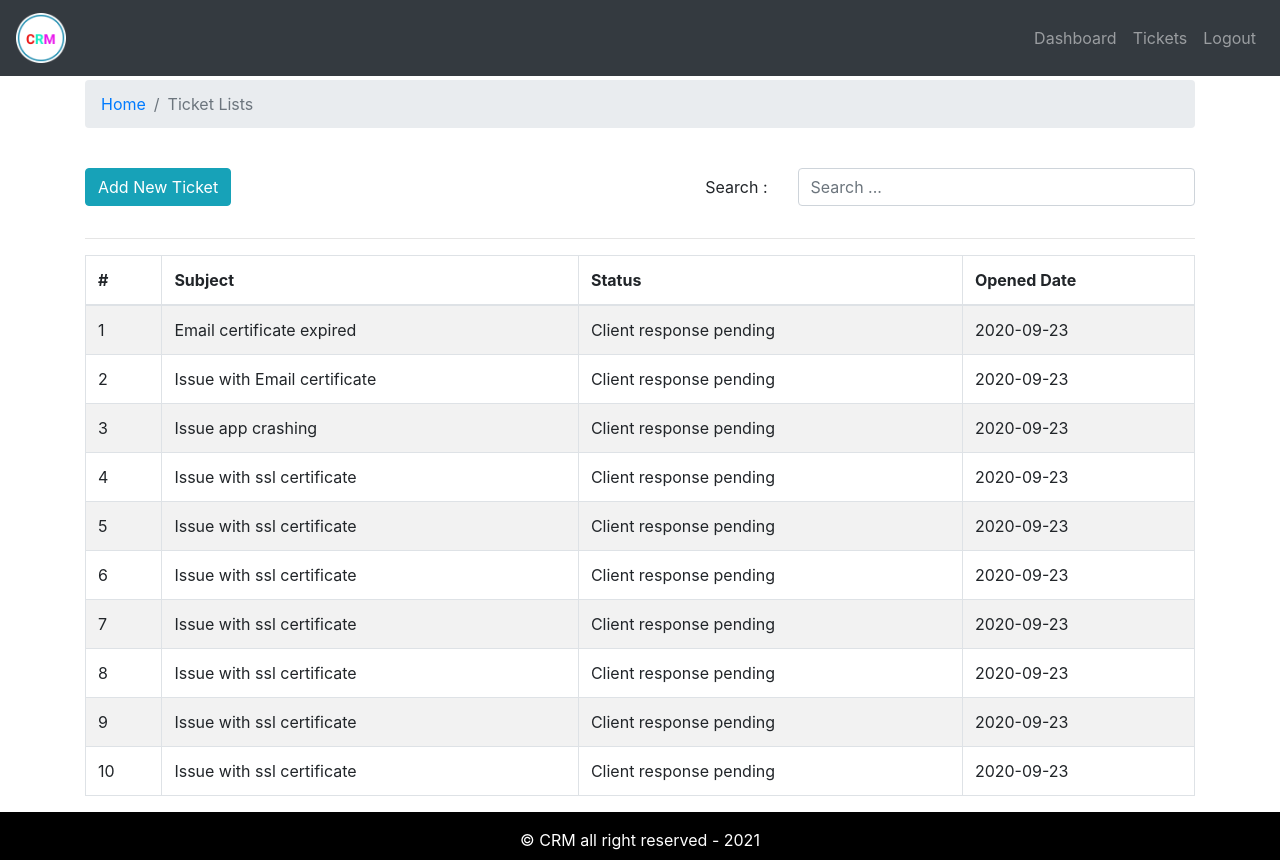
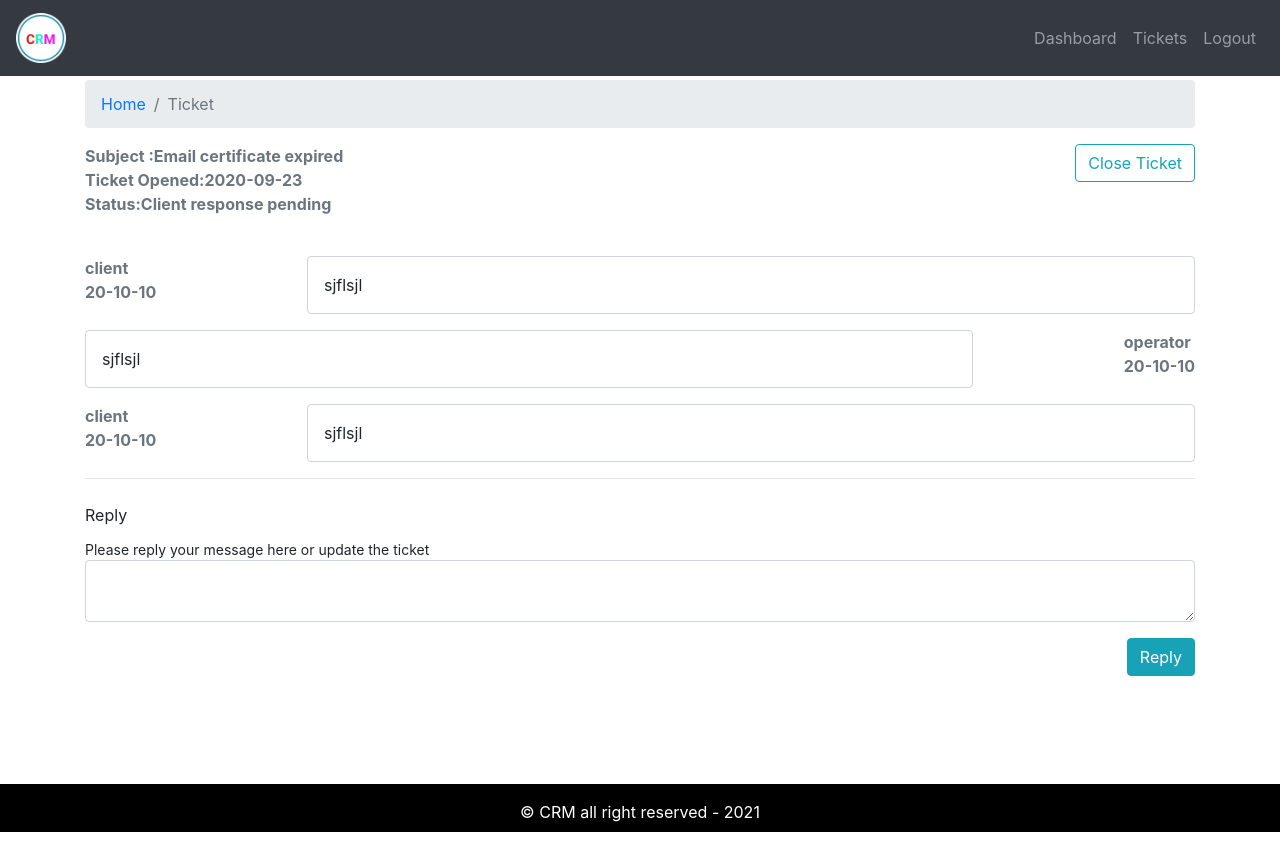
Before and after one commit to manish267/crm-frontend, a React (Create React App) app: page / in a window 1280 px wide. After the commit the page ends 832 px from the top, so only its background shows below. Built offline with nearby package versions, Linux system fonts and the light colour scheme; the HTML template or start-up script is replaced by a standard one.

Commit message:
ticket landing page

```diff
--- a/src/App.js
+++ b/src/App.js
@@ -1,8 +1,9 @@
 import './App.css';
 import { DefaultLayout } from './layout/DefaultLayout';
+import { Ticket } from './pages/ticket/Ticket.page';
 // import Dashboard from './pages/dashboard/Dashboard.page';
 // import { AddTicket } from './pages/new-ticket/AddTicket.page';
-import { TicketLists } from './pages/ticket-list/TicketLists.page';
+// import { TicketLists } from './pages/ticket-list/TicketLists.page';
 // import {Entry} from './pages/entry/Entry.page';
 
 function App() {
@@ -12,7 +13,8 @@
       <DefaultLayout>
         {/* <Dashboard /> */}
         {/* <AddTicket /> */}
-        <TicketLists />
+        {/* <TicketLists /> */}
+        <Ticket />
       </DefaultLayout>
     </div>
   );
--- /dev/null
+++ b/src/components/message-history/MessageHistory.comp.js
@@ -0,0 +1,27 @@
+import React from "react";
+import PropTypes from "prop-types";
+import "./message-history.style.css";
+
+export const MessageHistory = ({ msg }) => {
+  return (
+    <>
+      {msg ? (
+        msg.map((row, i) => (
+          <div key={i} className="message-history mt-3">
+            <div className="send font-weight-bold text-secondary">
+              <div className="sender">{row.messageBy}</div>
+              <div className="date">{row.date}</div>
+            </div>
+            <div className="message">{row.message}</div>
+          </div>
+        ))
+      ) : (
+        <h1>No Reply</h1>
+      )}
+    </>
+  );
+};
+
+MessageHistory.propTypes = {
+  msg: PropTypes.array.isRequired,
+};
--- /dev/null
+++ b/src/components/message-history/message-history.style.css
@@ -0,0 +1,19 @@
+.message-history{
+    display: flex;
+    flex-direction: row;
+    justify-content: space-between;
+}
+
+.message-history:nth-child(even){
+    display: flex;
+    flex-direction: row-reverse;
+    justify-content: space-between;
+}
+
+.message{
+    padding:1rem;
+    width:80%;
+    border:1px solid #ced4da;
+    border-radius: 0.25rem;
+
+}
--- /dev/null
+++ b/src/components/update-ticket/UpdateTicket.comp.js
@@ -0,0 +1,25 @@
+import React from 'react';
+import PropTypes from "prop-types";
+
+import { Form,Button } from 'react-bootstrap';
+
+export const UpdateTicket = ({msg,handleOnChange,handleOnSubmit}) => {
+    return (
+        <Form onSubmit={handleOnSubmit}>
+            <Form.Label>Reply</Form.Label>
+            <Form.Text>Please reply your message here or update the ticket </Form.Text>
+            <Form.Control as="textarea" value={msg} onChange={handleOnChange} row="5" name="detail"  />
+
+            <div className="text-right mt-3 mb-4">
+            <Button variant="info" type="submit">Reply</Button>
+            </div>
+        </Form>
+    )
+}
+
+UpdateTicket.propTypes = {
+
+  msg: PropTypes.string.isRequired,
+  handleOnChange:PropTypes.func.isRequired
+
+};
--- a/src/pages/ticket-list/TicketLists.page.js
+++ b/src/pages/ticket-list/TicketLists.page.js
@@ -12,6 +12,9 @@
 
   const handleOnChange = (e) => {
       const {value}=e.target;
+      if(value===""){
+          setDispTicket(tickets);
+      }
       setStr(value);
       searchTicket(str);
 
--- /dev/null
+++ b/src/pages/ticket/Ticket.page.js
@@ -0,0 +1,59 @@
+import React, { useState } from "react";
+import { Container, Row, Col, Button } from "react-bootstrap";
+import { PageBreadcrumb } from "../../components/breadcrumb/Breadcrumb.comp";
+import tickets from "../../assets/data/dummy-tickets.json";
+import { MessageHistory } from "../../components/message-history/MessageHistory.comp";
+import { UpdateTicket } from "../../components/update-ticket/UpdateTicket.comp";
+import { useEffect } from "react";
+
+const ticket = tickets[0];
+
+export const Ticket = () => {
+  const [message, setMessage] = useState("");
+
+  const handleOnChange = (e) => {
+    setMessage(e.target.value);
+  };
+
+  const handleOnSubmit=()=>{
+      alert("Form Submitted")
+  }
+
+  useEffect(() => {}, [message]);
+
+  return (
+    <Container>
+      <Row>
+        <Col>
+          <PageBreadcrumb page="Ticket" />
+        </Col>
+      </Row>
+      <Row>
+        <Col className="font-weight-bolder text-secondary">
+          <div className="subject">Subject :{ticket.subject}</div>
+          <div className="date">Ticket Opened:{ticket.addedAt}</div>
+          <div className="status">Status:{ticket.status}</div>
+        </Col>
+        <Col className="text-right">
+          <Button variant="outline-info">Close Ticket</Button>
+        </Col>
+      </Row>
+
+      <Row className="mt-4">
+        <Col>
+          <MessageHistory msg={ticket.history} />
+        </Col>
+      </Row>
+      <hr />
+
+      <Row className="mt-4">
+        <Col>
+          <UpdateTicket msg={message} handleOnChange={handleOnChange} handleOnSubmit={handleOnSubmit}
+
+
+          />
+        </Col>
+      </Row>
+    </Container>
+  );
+};
```
